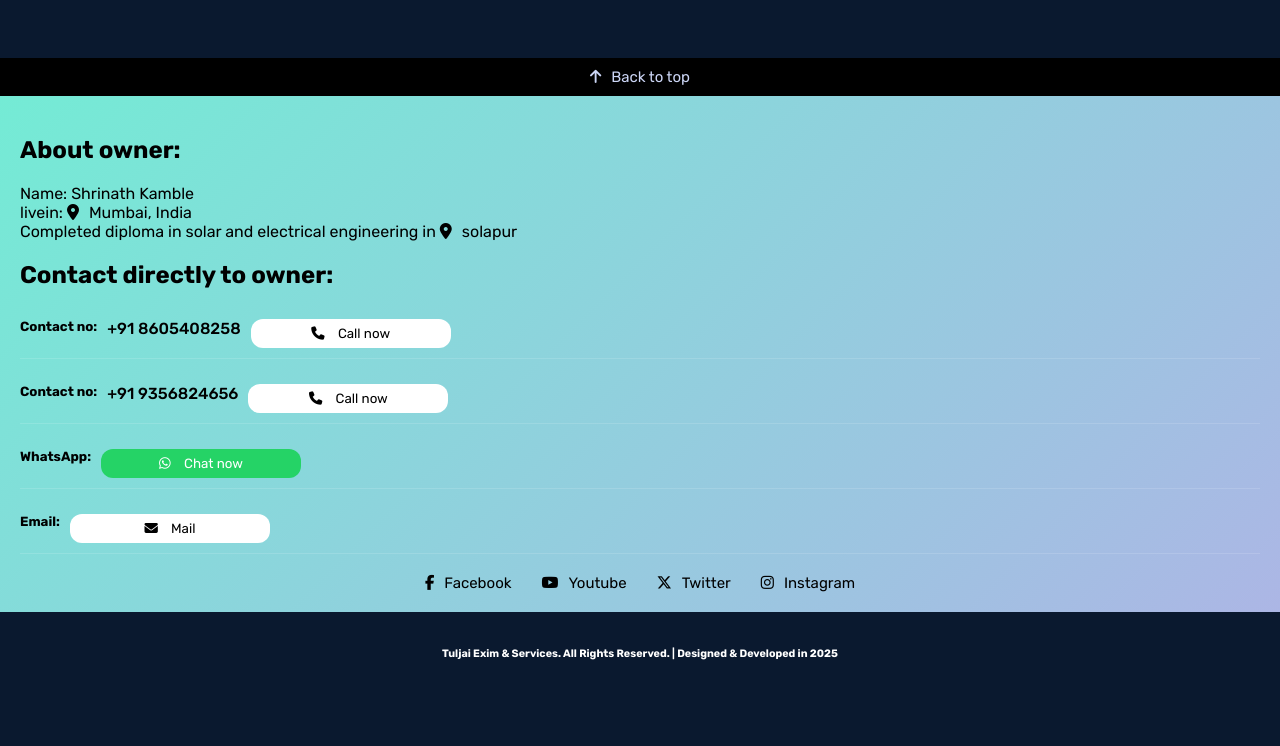
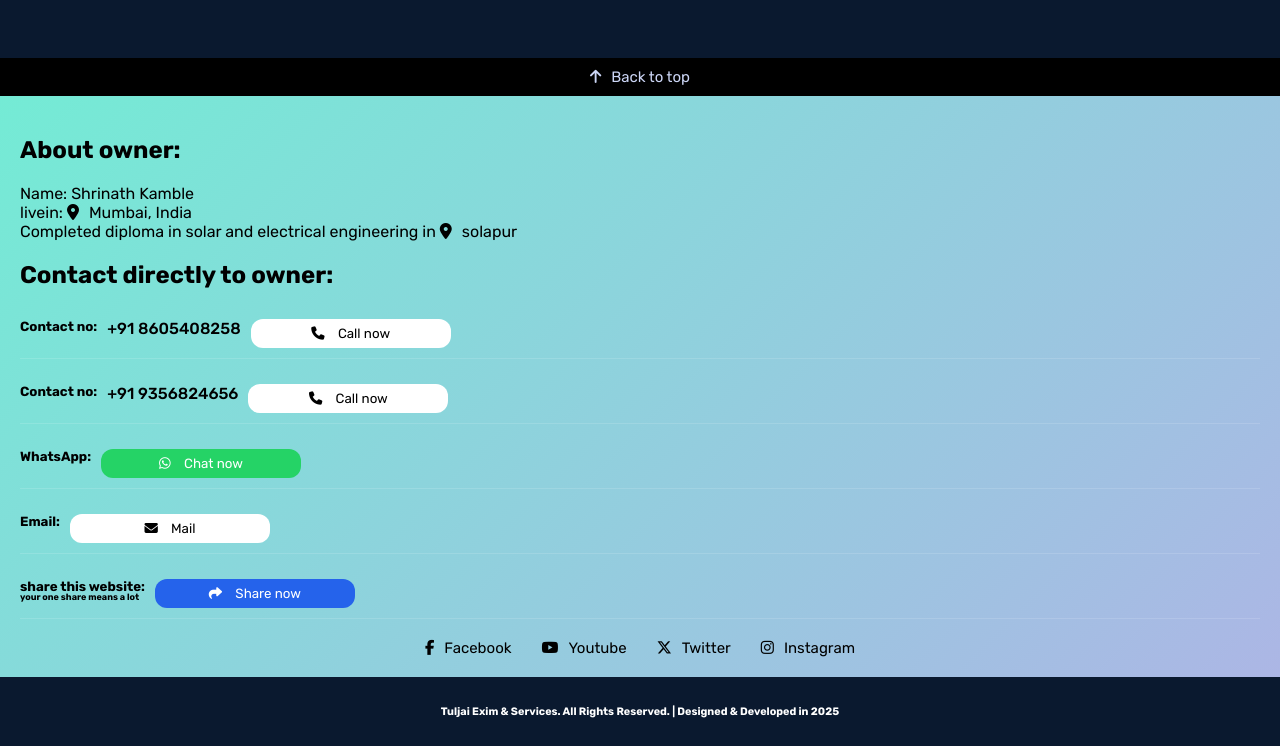
Before and after one commit to mayankakhade536-lgtm/tuljai, a plain HTML site: page index.html in a window 1280 px wide. Shown: the part 5125-5871 px from the top of the page. Before the commit the page ends 5820 px from the top, so only its background shows below. Drawn offline with nearby package versions, Linux system fonts and the light colour scheme.

Commit message:
only index.html file is uploaded

```diff
--- a/index.html
+++ b/index.html
@@ -12,6 +12,8 @@
     <link rel="stylesheet" href="https://cdnjs.cloudflare.com/ajax/libs/font-awesome/6.5.0/css/all.min.css">
     <link rel="icon" type="png" sizes="35x35" href="shri logo.png">
 <link rel="icon" type="png" sizes="20x20" href="shri logo.png">
+<link rel="stylesheet" href="https://cdnjs.cloudflare.com/ajax/libs/font-awesome/6.5.0/css/all.min.css">
+<link href="https://cdn.jsdelivr.net/npm/bootstrap-icons@1.11.3/font/bootstrap-icons.css" rel="stylesheet">
 </head>
     <style>
         * {
@@ -441,6 +443,8 @@
             color: white;
             justify-content: center;
             align-content: center;
+            flex-wrap: wrap;
+            font-size: 13px;
         }
         ol{
           width: auto;
@@ -507,6 +511,26 @@
     justify-content: center;
     align-items: center;
 
+}
+h6{
+    margin-top: -10px;
+    font-size: 9px;
+    margin-bottom: -1px;
+
+}
+.kfc{
+    display: flex;
+    flex-direction: column;
+    gap: 8px;
+}
+.last0{
+     padding: 7px 20px;
+            border: none;
+            border-radius: 12px;
+            transition: 0.3s;
+            width: 200px;
+            background-color: #2563eb;
+            color: white;
 }
     </style>
 </head>
@@ -859,6 +883,16 @@
         </a>
     </div>
 
+     <div class="contact-row">
+        <div class="kfc">
+        <h5> share this website:</h5>
+        <h6>your one share means a lot</h6>
+        </div>
+        <a href="https://wa.me/9356824656">
+            <button class="last0"> <i class="fa-solid fa-share"></i> Share now</button>
+        </a>
+    </div>
+
 </div>
 <div class="social-icons">
     <a href="#" class="it"><i class="fa-brands fa-facebook-f"></i>Facebook</a>
@@ -871,7 +905,7 @@
         </div>
        </footer>
        <div class="end">
-            <h6> Tuljai Exim & Services. All Rights Reserved. | Designed & Developed in 2025</h6>
+            <h5> Tuljai Exim & Services. All Rights Reserved. | Designed & Developed in 2025</h6>
     </div>
 
 
```
